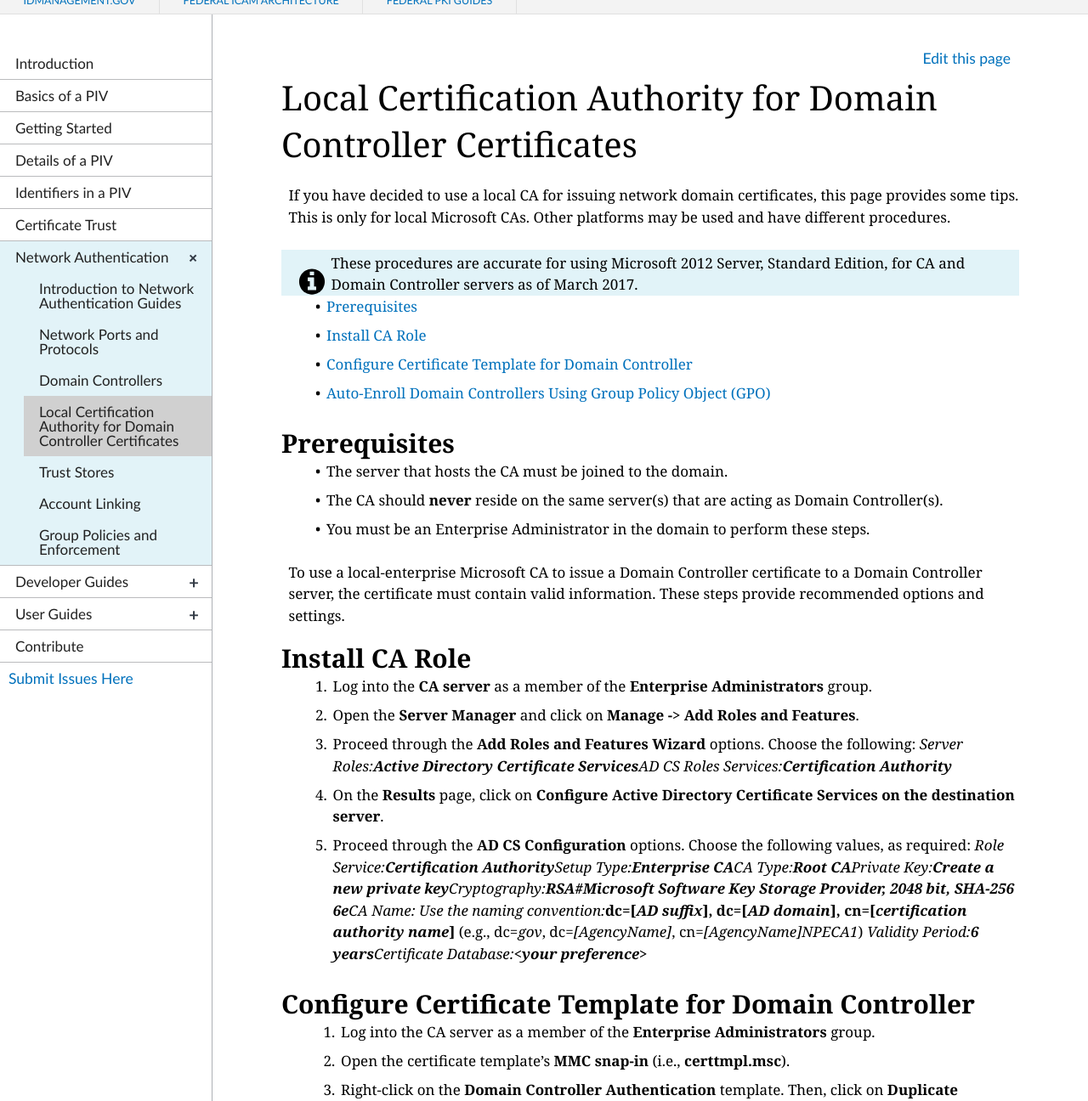
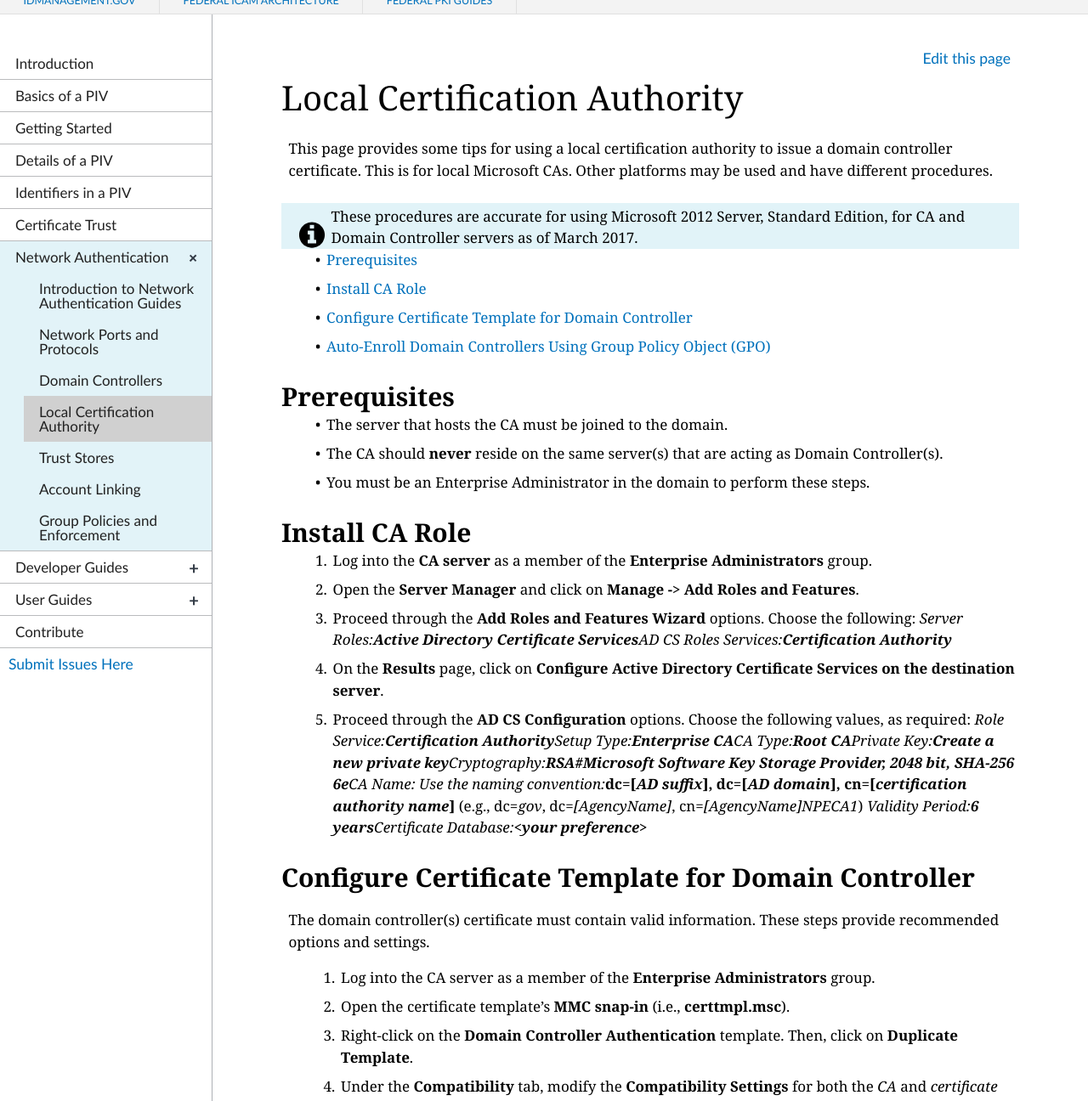
Before and after one commit to GSA/piv-guides, a Jekyll site: the page built from _networkconfig/2b_localca.md, in a window 1280 px wide and 1400 px high, cut to the strip 104-1400 px from the top of the window. Shown: the whole strip at 85% size. Built offline with Jekyll 4.4.1, drawn with Linux system fonts in a browser that asks for light colours; nearby versions of some CDN libraries; some of the changed text lies outside the part shown.

Commit message:
minor updates trying to address active tense and removal of conditional sentences

```diff
--- a/_networkconfig/2b_localca.md
+++ b/_networkconfig/2b_localca.md
@@ -1,11 +1,10 @@
 ---
 layout: default
-title: Local Certification Authority for Domain Controller Certificates
-collection: networkconfig
+title: Local Certification Authority
 permalink: networkconfig/localca/
 ---
 
-If you have decided to use a local CA for issuing network domain certificates, this page provides some tips.  This is only for local Microsoft CAs. Other platforms may be used and have different procedures.
+This page provides some tips for using a local certification authority to issue a domain controller certificate.  This is for local Microsoft CAs. Other platforms may be used and have different procedures.
 
 {% include alert-info.html content="These procedures are accurate for using Microsoft 2012 Server, Standard Edition, for CA and Domain Controller servers as of March 2017." %}
 
@@ -20,7 +19,6 @@
   * The CA should **never** reside on the same server(s) that are acting as Domain Controller(s).
   * You must be an Enterprise Administrator in the domain to perform these steps.
 
-To use a local-enterprise Microsoft CA to issue a Domain Controller certificate to a Domain Controller server, the certificate must contain valid information. These steps provide recommended options and settings.
 
 ## Install CA Role
 
```
Also changed, not shown: other parts of _networkconfig/2b_localca.md (+2 -1 lines), _networkconfig/0_index.md (+2 -3 lines).
